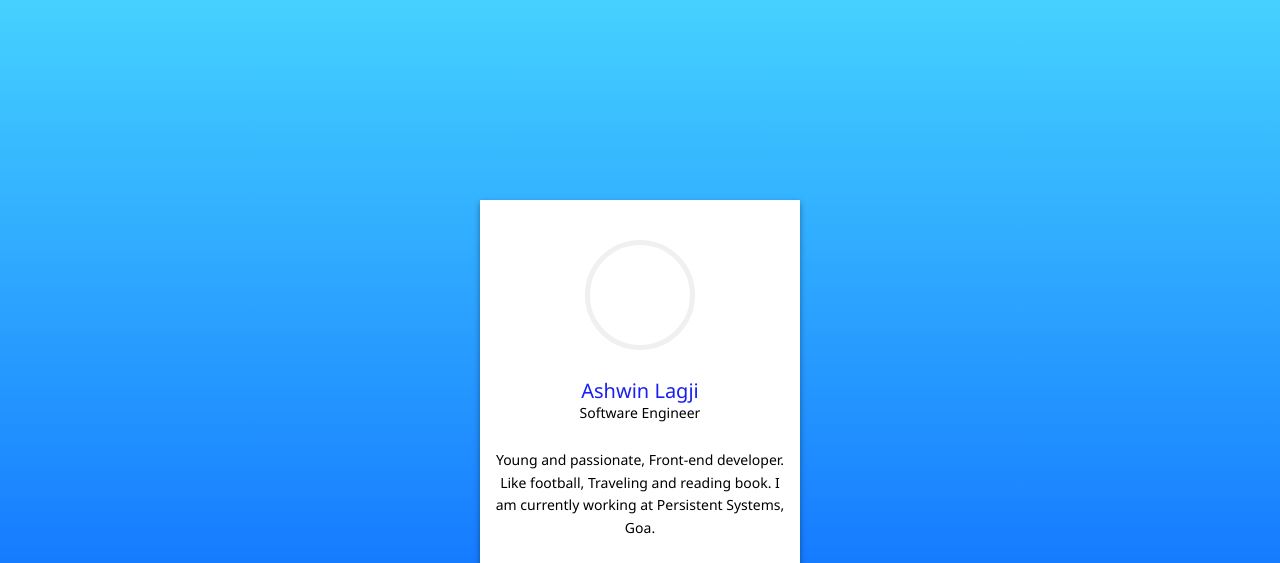
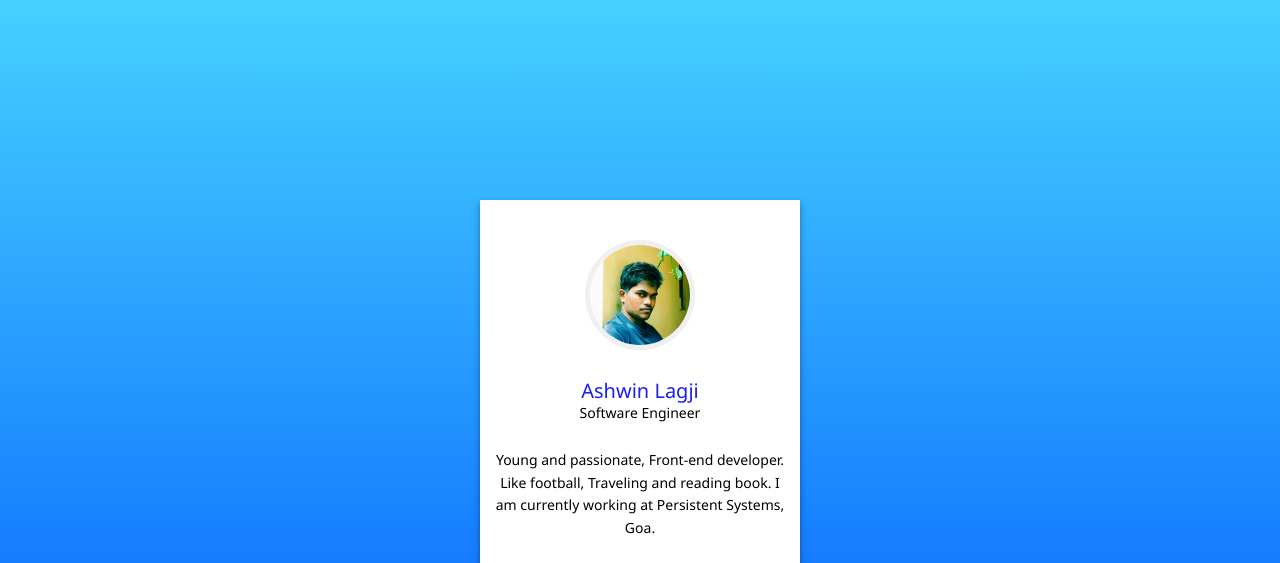
Before and after one commit to ashwinlagji/profile, a website built with webpack: page src/index.html in a window 1280 px wide. Shown: the top 563 px of the page. Built offline with nearby package versions, Linux system fonts and the light colour scheme.

Commit message:
profile first draft complete

```diff
--- a/conf/webpack-dist.conf.js
+++ b/conf/webpack-dist.conf.js
@@ -23,7 +23,7 @@ module.exports = {
       },
 
       {
-        test: /\.(png|woff|woff2|eot|ttf|svg)$/,
+        test: /\.(png|woff|woff2|eot|ttf|svg|jpg|jpeg)$/,
         loader: 'url-loader?limit=100000'
       },
       {
--- a/package.json
+++ b/package.json
@@ -37,6 +37,7 @@
     "gulp-util": "^3.0.8",
     "html-loader": "^0.4.4",
     "html-webpack-plugin": "^2.28.0",
+    "img-loader": "^2.0.0",
     "jasmine": "^2.5.3",
     "json-loader": "^0.5.4",
     "karma": "^1.4.1",
--- a/src/index.html
+++ b/src/index.html
@@ -13,8 +13,7 @@
   <div class="wrapper">
     <div class="profile-card">
       <div class="image">
-
-
+          <img src="img/profile-photo.jpg" alt="Ashwin Lgji">
       </div>
       <div class="title">
         <label class="profile-name">Ashwin Lagji</label>
--- a/src/index.scss
+++ b/src/index.scss
@@ -56,6 +56,11 @@ body {
     border-radius: 50%;
     border: 5px solid #F0F0F0;
     margin: 30px 0;
+    img{
+        height: inherit;
+        width: inherit;
+        border-radius: 50%;
+    }
   }
 
   .title {
```
Also changed, not shown: src/img/profile-photo.jpg (added).
